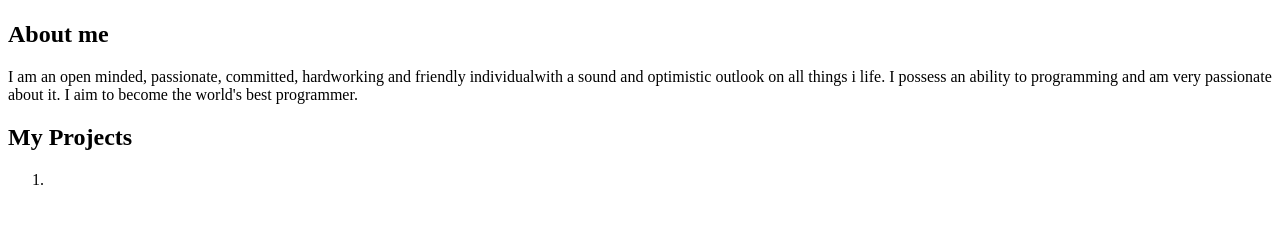
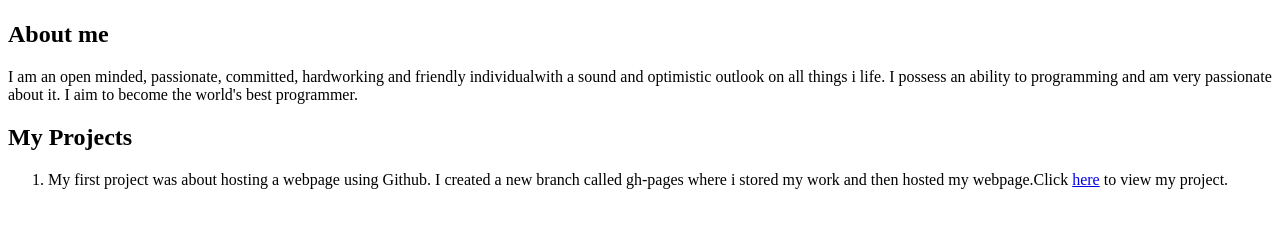
Before and after one commit to aliceumubyeyi/project, a plain HTML site: page index.html in a window 1280 px wide. Shown: the part 383-610 px from the top of the page. Drawn offline with Linux system fonts and the light colour scheme.

Commit message:
Added first list item

```diff
--- a/index.html
+++ b/index.html
@@ -17,8 +17,11 @@
     <div class="projects">
         <h2>My Projects</h2>
         <ol>
-            <li></li>
-        </ul>
+            <li>
+                <p>My first project was about hosting a webpage using Github. I created a new branch called gh-pages where i stored my work and then hosted my webpage.Click <a href="https://aliceumubyeyi.github.io/hello-world/">here</a> to view my project.</p>
+            </li>
+        </ol>
+
     </div>
 
 
```
